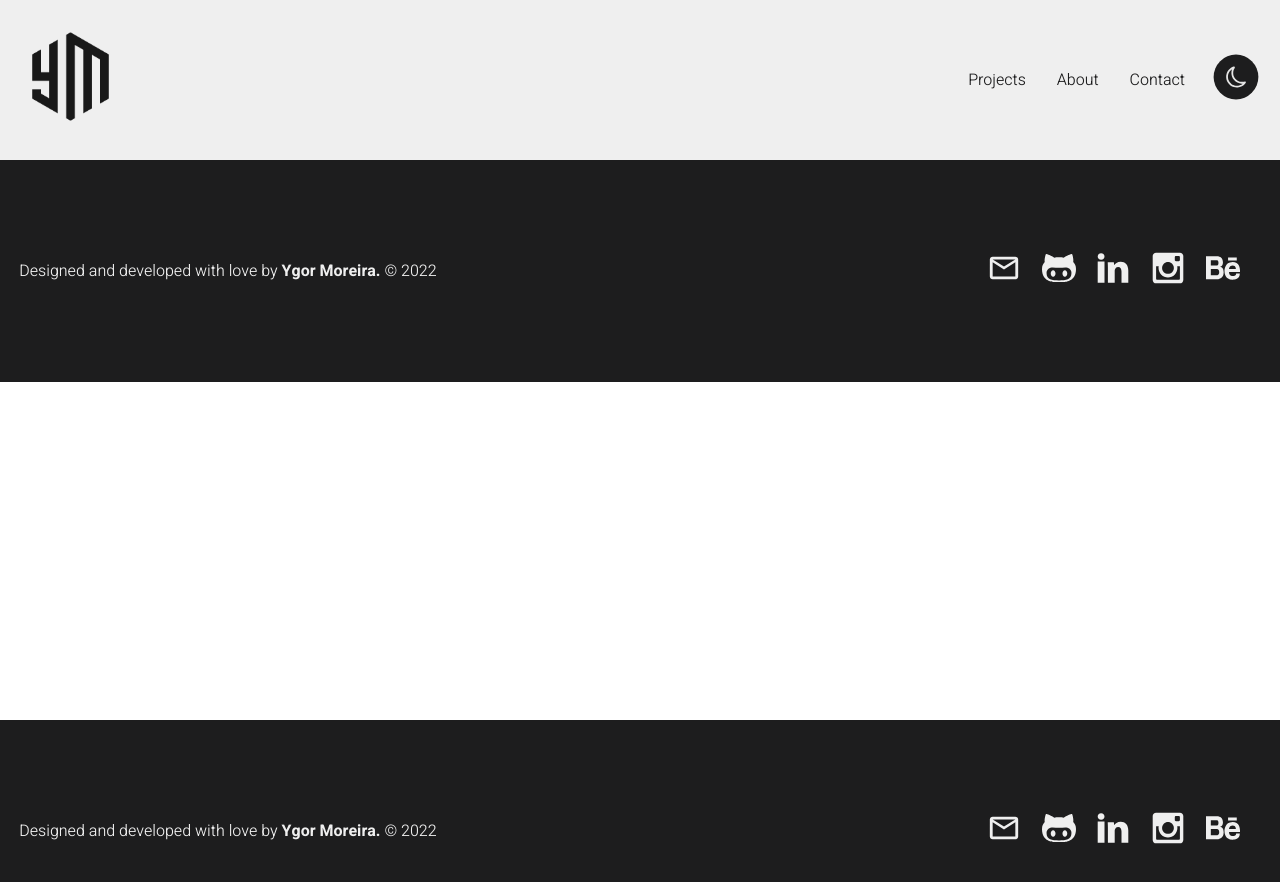
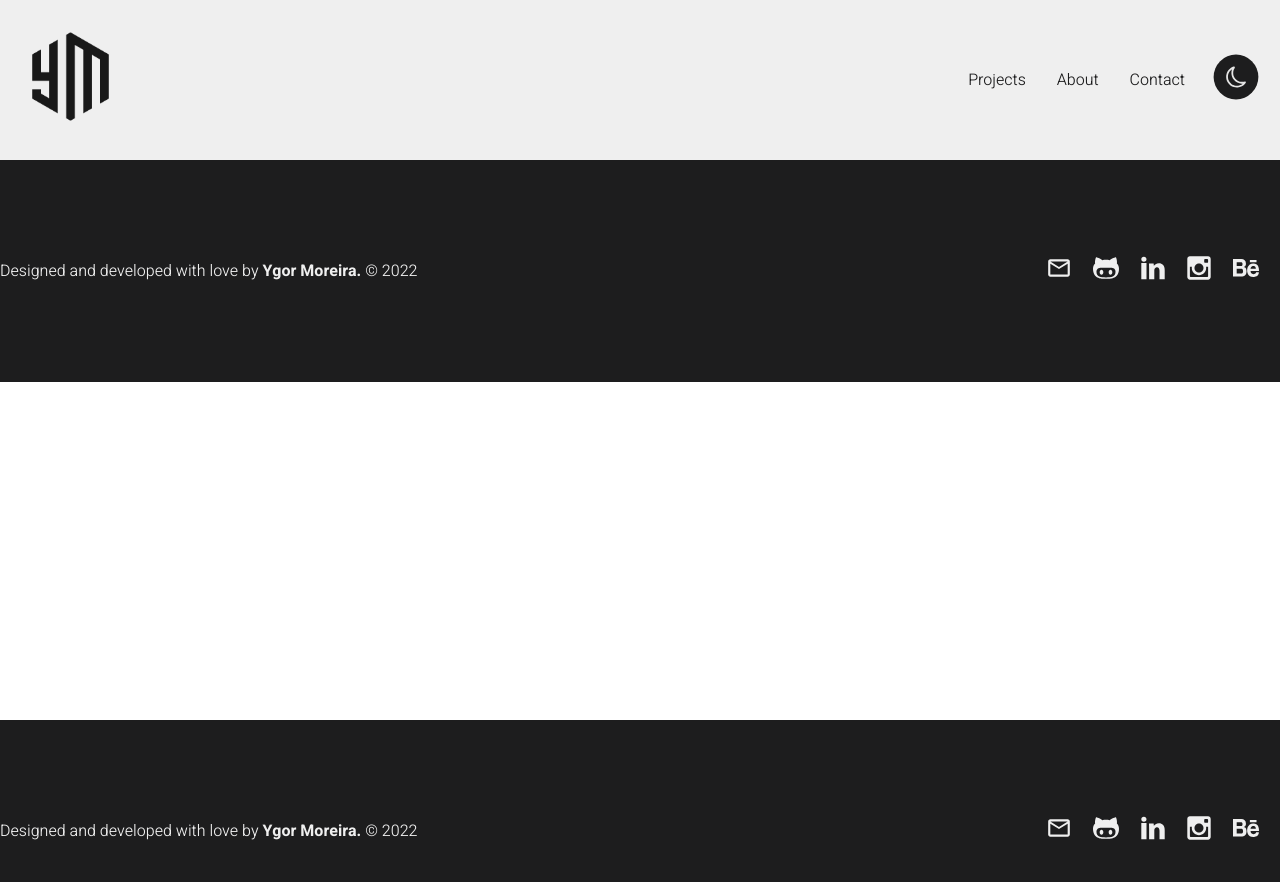
Before and after one commit to ygorrx/personal-portfolio, a Next.js app: page /components/Footer in a window 1280 px wide. Shown: the top 882 px of the page. Built offline with nearby package versions, Linux system fonts and the light colour scheme; a web font is replaced by a local one.

Commit message:
Home page + footer

```diff
--- a/pages/components/Footer.tsx
+++ b/pages/components/Footer.tsx
@@ -17,8 +17,8 @@ const Footer = () => {
           >
             <Image
               src="/assets/white-icons/mail-white.svg"
-              width="34"
-              height="34"
+              width="26"
+              height="26"
             />
           </a>
           <a
@@ -28,8 +28,8 @@ const Footer = () => {
           >
             <Image
               src="/assets/white-icons/github-white.svg"
-              width="34"
-              height="34"
+              width="26"
+              height="26"
             />
           </a>
           <a
@@ -39,8 +39,8 @@ const Footer = () => {
           >
             <Image
               src="/assets/white-icons/linkedin-white.svg"
-              width="34"
-              height="34"
+              width="26"
+              height="26"
             />
           </a>
           <a
@@ -50,8 +50,8 @@ const Footer = () => {
           >
             <Image
               src="/assets/white-icons/insta-white.svg"
-              width="34"
-              height="34"
+              width="26"
+              height="26"
             />
           </a>
           <a
@@ -61,8 +61,8 @@ const Footer = () => {
           >
             <Image
               src="/assets/white-icons/behance-white.svg"
-              width="34"
-              height="34"
+              width="26"
+              height="26"
             />
           </a>
         </div>
--- a/styles/Footer.module.css
+++ b/styles/Footer.module.css
@@ -14,7 +14,7 @@
     display: flex;
     justify-content: space-between;
     align-items: center;
-    padding: 1em 1.2em;
+
     color: var(--secondary-color);
     font-family: var(--type-first);
     font-weight: 300;
```
Also changed, not shown: pages/index.tsx (+1 -14 lines), styles/Home.module.css (+3 -9 lines).
